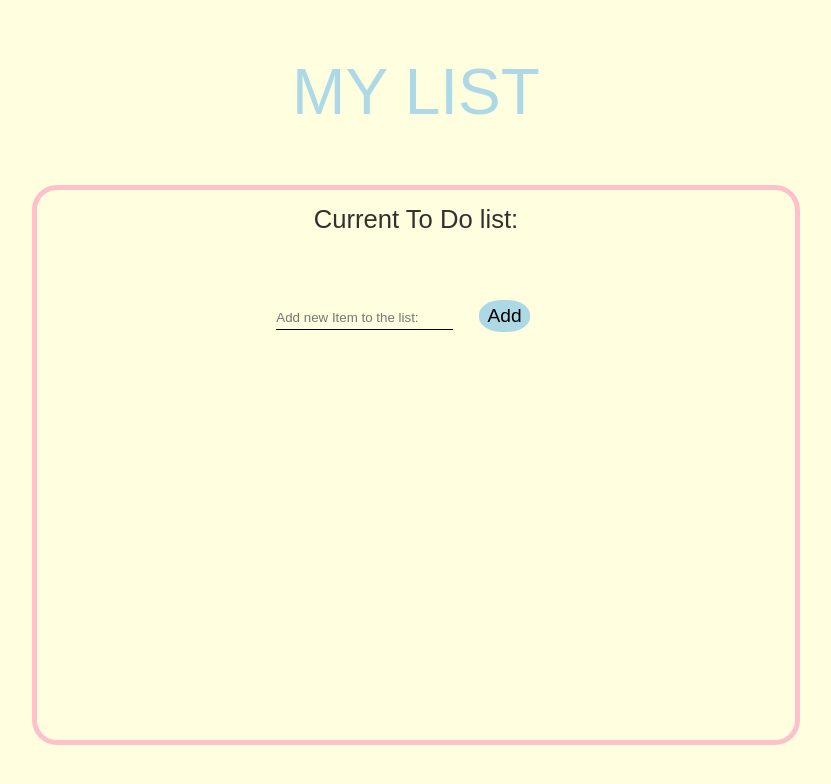
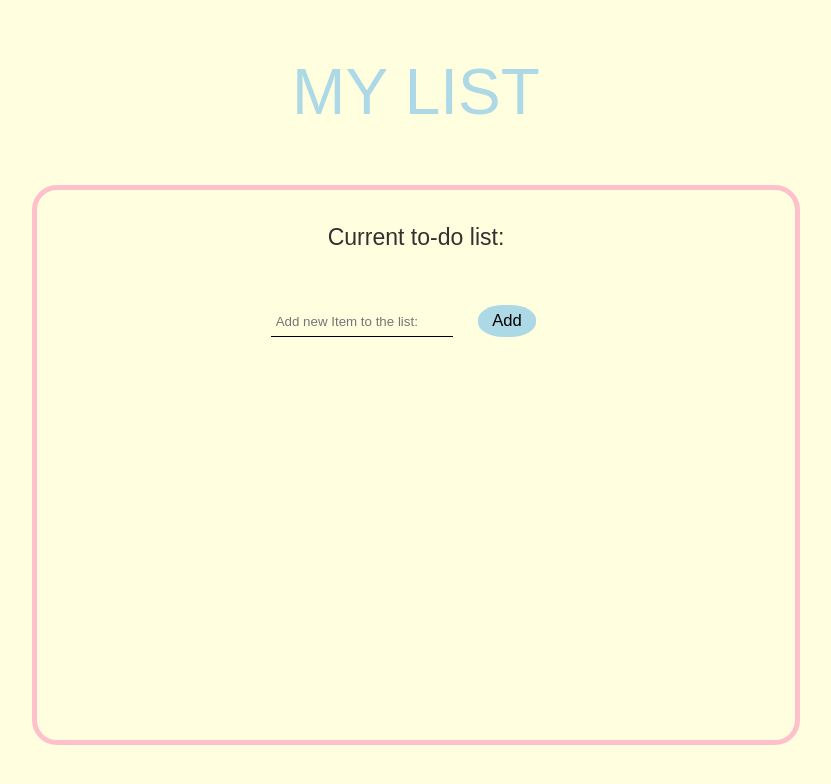
Before and after one commit to SimonaHriscu/to-do-list-in-react, a React (Create React App) app: page / in a window 1280 px wide. Shown: the top 784 px of the page, without its empty margins (224-1055 px from the left). Built offline with nearby package versions, Linux system fonts and the light colour scheme.

Commit message:
update style

```diff
--- a/src/css/style.css
+++ b/src/css/style.css
@@ -36,7 +36,8 @@
 
 .list-title{
     text-align: center;
-    font-size: 2vw;
+    font-size: 1.8vw;
+    margin-top: 3vh;
 }
 
 .content{
@@ -58,12 +59,13 @@ input{
     border: none;
     background-color: inherit;
     border-bottom: 0.5px black solid;
+    padding: 0 0 0.4vw 0.4vw;
 
 }
 
-ul{
+ol{
     align-self: center;
-    font-size: 1.5vw;
+    font-size: 1.4vw;
 }
 
 .delete-btn{
@@ -79,9 +81,9 @@ ul{
 .add-btn{
     background: lightblue;
     height: 4vh;
-    width: 4vw;
+    width: 4.5vw;
     margin: 2vh 2vw;
-    font-size: 1.5vw;
+    font-size: 1.3vw;
     border-radius: 45%;
     border: none;
 }
--- a/src/js/App.js
+++ b/src/js/App.js
@@ -51,7 +51,7 @@ class App extends Component {
       <div className="App">
         <p class = "app-title"> MY LIST</p>
         <div className = "container">
-          <p class = "list-title">Current To Do list:</p>
+          <p class = "list-title">Current to-do list:</p>
           <br />
           <div class = "content">
             <div class = "input">
@@ -64,7 +64,7 @@ class App extends Component {
           <button class = "add-btn" onClick={() => this.addItem()}>Add</button>
           <br />
           </div>
-          <ul>
+          <ol>
             {this.state.list.map((item, i) => {
               return (
                 <li key={i}>
@@ -73,7 +73,7 @@ class App extends Component {
                 </li>
               );
             })}
-          </ul>
+          </ol>
         </div>
       </div>
       </div>
```
